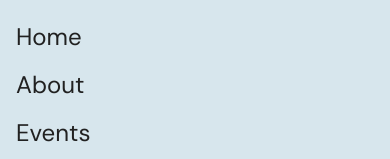
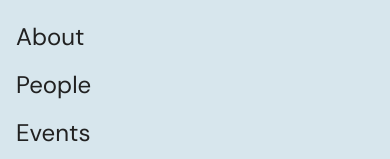
Before and after one commit to up-csi/up-csi.github.io, a SvelteKit app: page /events in a window 390 px wide. Both pictures are taken after a click on the button "Get Started". Shown: the part 487-646 px from the top of the page. Built offline with nearby package versions, Linux system fonts and the light colour scheme.

Commit message:
fix: add People page link to mobile navbar

```diff
--- a/src/routes/NavBar.svelte
+++ b/src/routes/NavBar.svelte
@@ -70,7 +70,8 @@
         <div class="fixed bottom-0 w-full space-y-4 pb-12">
             <ul class="w-full font-dm text-2xl text-csi-black dark:text-csi-white">
                 <li class="m-4"><a href="/" on:click={closeMenu}>Home</a></li>
-                <li class="m-4"><a href="/about" on:click={closeMenu}>About</a></li>
+                <li class="m-4"><a href="/about/" on:click={closeMenu}>About</a></li>
+                <li class="m-4"><a href="/people/" on:click={closeMenu}>People</a></li>
                 <li class="m-4"><a href="/events/" on:click={closeMenu}>Events</a></li>
                 <li class="m-4"><a href="/projects/" on:click={closeMenu}>Projects</a></li>
                 <li class="m-4"><button on:click={closeMenu}>Get in Touch</button></li>
```
